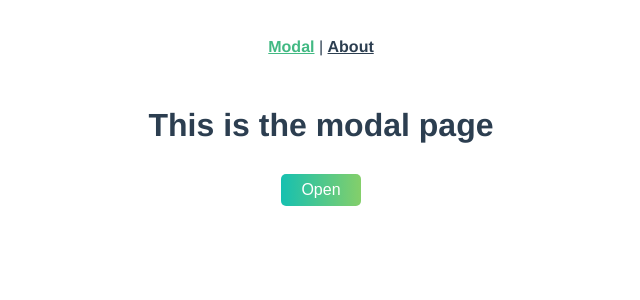
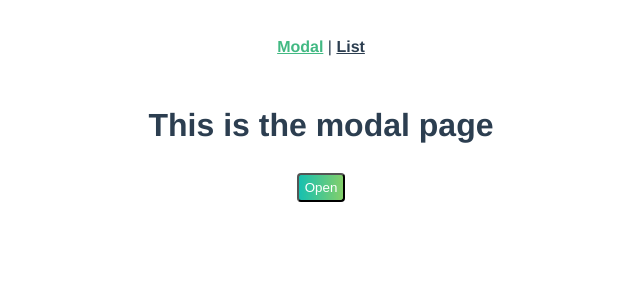
Before and after one commit to avechri/animating-vue, a Vue app: page / in a window 1280 px wide. Shown: the top 300 px of the page, without its empty margins (319-959 px from the left). Built offline with nearby package versions, Linux system fonts and the light colour scheme.

Commit message:
changed About.vue to List.vue

```diff
--- a/src/App.vue
+++ b/src/App.vue
@@ -2,7 +2,7 @@
   <div id="app">
     <div id="nav">
       <router-link to="/">Modal</router-link> |
-      <router-link to="/about">About</router-link>
+      <router-link to="/list">List</router-link>
     </div>
     <transition name="slide-fade" mode="out-in">
      <router-view />
@@ -20,16 +20,30 @@
 }
 
 button {
-  width: 5em;
-  height: 2em;
+  height: 2.2em;
   margin: 0.5em;
-  border-radius: 5px;
+  border-radius: 0.3em;
   background: linear-gradient(to right, #16c0b0, #84cf6a);
-  font-size: 1em;
   color: white;
-  border: none;
-  outline: none;
-  cursor: pointer;
+}
+
+input {
+  display: inline-block;
+  box-sizing: border-box;
+  width: 30%;
+  height: 1.8em;
+  padding: 0.5em;
+  margin: 0.2em;
+  font: 0.8em 'Avenir', Helvetica, sans-serif;
+}
+.modal {
+  width: 250px;
+  height: 200px;
+  padding: 10px;
+  margin: 0 auto;
+  margin-top: 20px;
+  border-radius: 2%;
+  background-color: #e0e0e0;
 }
 
 #nav {
@@ -43,14 +57,14 @@ button {
   color: #42b983;
 }
 
-.modal {
-  width: 250px;
-  height: 200px;
-  padding: 10px;
-  margin: 0 auto;
-  margin-top: 20px;
-  border-radius: 2%;
-  background-color: #e0e0e0;
+p {
+  font-size: 0.8em;
+}
+::placeholder {
+  color: #2c3e50;
+}
+ul {
+  list-style-type: none;
 }
 
 /*** TRANSITIONS ***/
--- a/src/router.js
+++ b/src/router.js
@@ -14,13 +14,13 @@ export default new Router({
       component: Modal
     },
     {
-      path: '/about',
-      name: 'about',
+      path: '/list',
+      name: 'list',
       // route level code-splitting
       // this generates a separate chunk (about.[hash].js) for this route
       // which is lazy-loaded when the route is visited.
       component: () =>
-        import(/* webpackChunkName: "about" */ './views/About.vue')
+        import(/* webpackChunkName: "list" */ './views/List.vue')
     }
   ]
 })
--- a/src/views/About.vue
+++ b/src/views/List.vue
@@ -1,5 +1,5 @@
 <template>
-  <div class="about">
+  <div class="list">
     <h1>This is an about page</h1>
   </div>
 </template>
```
